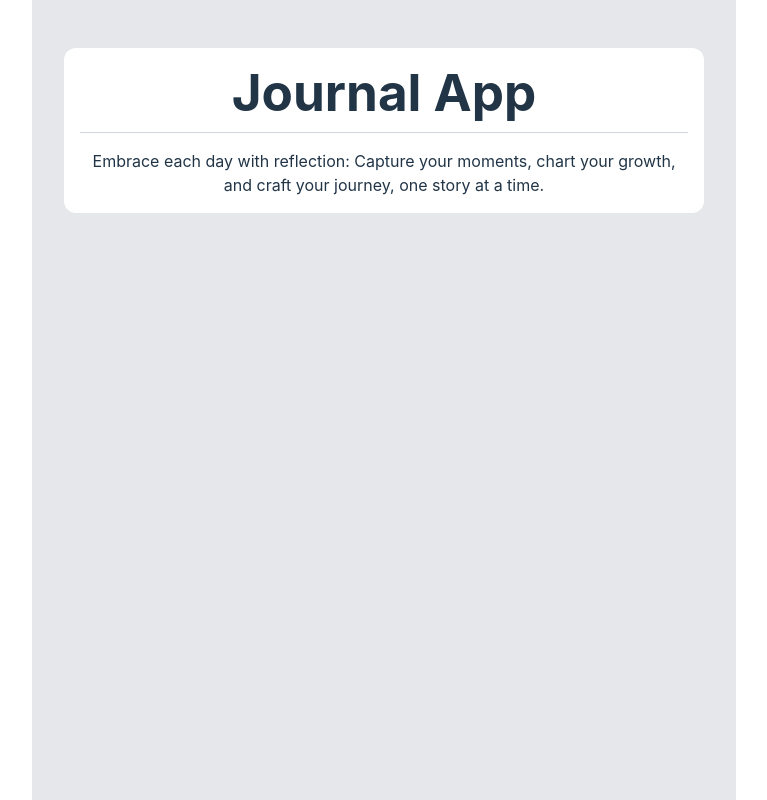
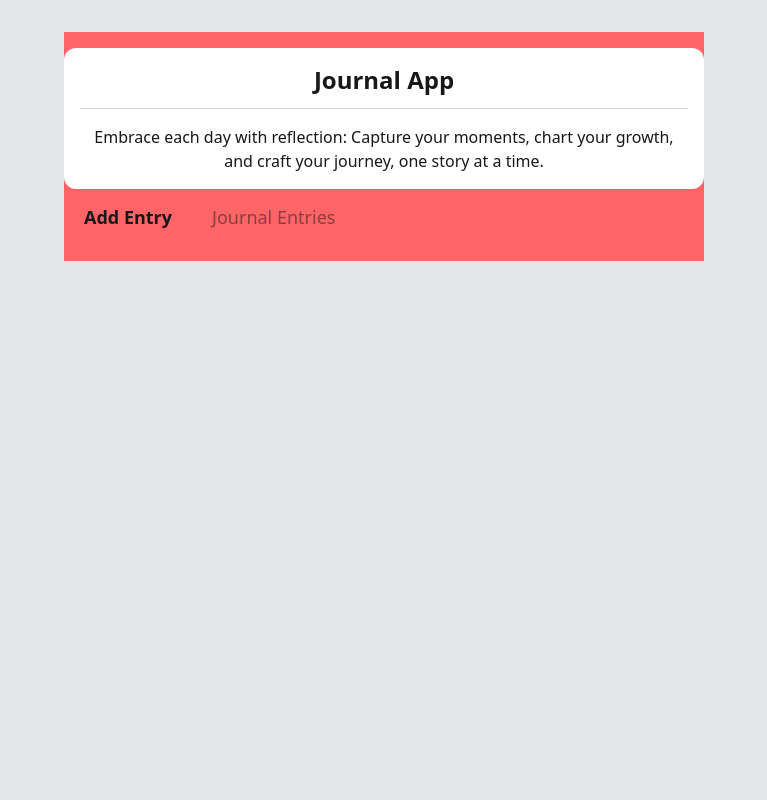
Before and after one commit to charlestanev/mood-sync-journal, a React (Vite) app: page / in a window 1280 px wide. Shown: the whole page, without its empty margins (256-1023 px from the left). Built offline with nearby package versions, Linux system fonts and the light colour scheme.

Commit message:
add Tabs component and integrate DaisyUI; update styles and dependencies

```diff
--- a/index.html
+++ b/index.html
@@ -3,6 +3,7 @@
     <head>
         <meta charset="UTF-8" />
         <link rel="icon" type="image/svg+xml" href="/vite.svg" />
+        <link href="src/index.css" rel="stylesheet" />
         <meta name="viewport" content="width=device-width, initial-scale=1.0" />
         <title>MoodSync Journal</title>
     </head>
--- a/src/App.css
+++ b/src/App.css
@@ -1,5 +1,3 @@
-@import "tailwindcss";
-
 #root {
   max-width: 1280px;
   margin: 0 auto;
--- a/src/App.tsx
+++ b/src/App.tsx
@@ -1,10 +1,10 @@
-import React from 'react'
-import './App.css';
+import './App.css'
+import Tabs from './components/Tabs'
 
 const App = () => {
   return (
     <>
-      <div className='flex w-[640px] flex-col py-4 mx-auto'>
+      <div className='flex w-[640px] flex-col py-4 mx-auto bg-red-400'>
         <div className="flex flex-col gap-2 rounded-xl bg-white p-4">
           {/* header */}
           <header>
@@ -18,6 +18,7 @@ const App = () => {
           </header>
         </div>
         {/* tabs */}
+        <Tabs />
         {/* from */}
       </div>
     </>
--- /dev/null
+++ b/src/components/Tabs.tsx
@@ -0,0 +1,24 @@
+import { useState } from "react"
+
+const Tabs = () => {
+    const [selectedTab, setSelectedTab] = useState('add');
+
+    return (
+        <>
+            <div role="tablist" className="tabs tabs-boxed tabs-xl">
+                <a
+                    role="tab"
+                    className={`tab ${selectedTab === 'add' ? 'tab-active font-bold' : ''}`}
+                    onClick={() => setSelectedTab('add')}
+                >Add Entry</a>
+                <a role="tab"
+                    className={`tab ${selectedTab === 'entries' ? 'tab-active font-bold' : ''}`}
+                    onClick={() => setSelectedTab('entries')}
+                >Journal Entries</a>
+            </div>
+        </>
+    )
+
+}
+
+export default Tabs
--- a/src/index.css
+++ b/src/index.css
@@ -1,73 +1,2 @@
-:root {
-  font-family: Inter, system-ui, Avenir, Helvetica, Arial, sans-serif;
-  line-height: 1.5;
-  font-weight: 400;
-
-  color-scheme: light dark;
-  color: rgba(255, 255, 255, 0.87);
-  background-color: #242424;
-
-  font-synthesis: none;
-  text-rendering: optimizeLegibility;
-  -webkit-font-smoothing: antialiased;
-  -moz-osx-font-smoothing: grayscale;
-}
-
-a {
-  font-weight: 500;
-  color: #646cff;
-  text-decoration: inherit;
-}
-
-a:hover {
-  color: #535bf2;
-}
-
-body {
-  margin: 0;
-  display: flex;
-  place-items: center;
-  min-width: 320px;
-  min-height: 100vh;
-}
-
-h1 {
-  font-size: 3.2em;
-  line-height: 1.1;
-}
-
-button {
-  border-radius: 8px;
-  border: 1px solid transparent;
-  padding: 0.6em 1.2em;
-  font-size: 1em;
-  font-weight: 500;
-  font-family: inherit;
-  background-color: #1a1a1a;
-  cursor: pointer;
-  transition: border-color 0.25s;
-}
-
-button:hover {
-  border-color: #646cff;
-}
-
-button:focus,
-button:focus-visible {
-  outline: 4px auto -webkit-focus-ring-color;
-}
-
-@media (prefers-color-scheme: light) {
-  :root {
-    color: #213547;
-    background-color: #ffffff;
-  }
-
-  a:hover {
-    color: #747bff;
-  }
-
-  button {
-    background-color: #f9f9f9;
-  }
-}
+@import "tailwindcss";
+@plugin "daisyui";
```
Also changed, not shown: package.json (+5 -2 lines), .prettier.config.js, 1 other file (tests, documents, lock files or other folders).
